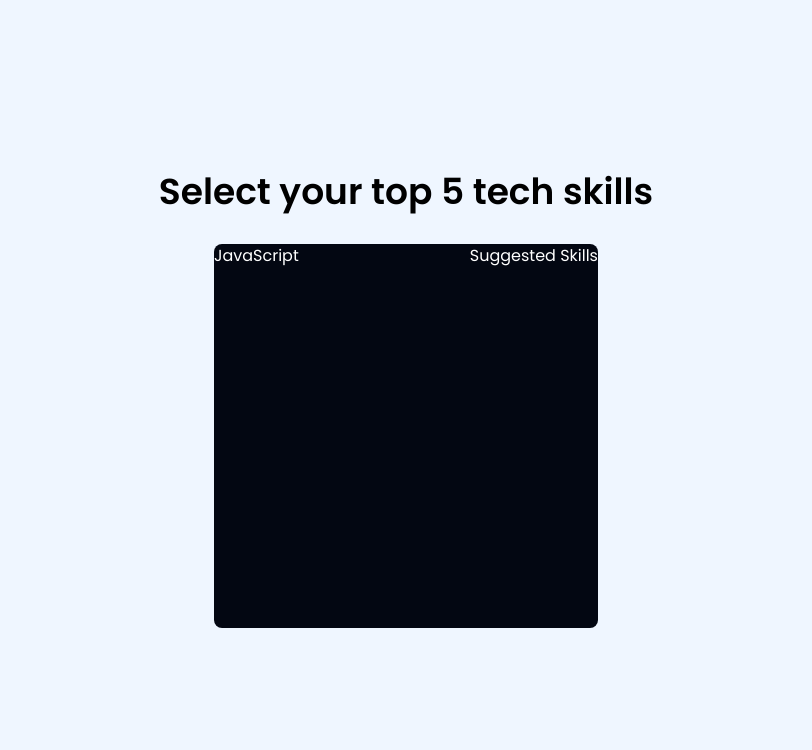
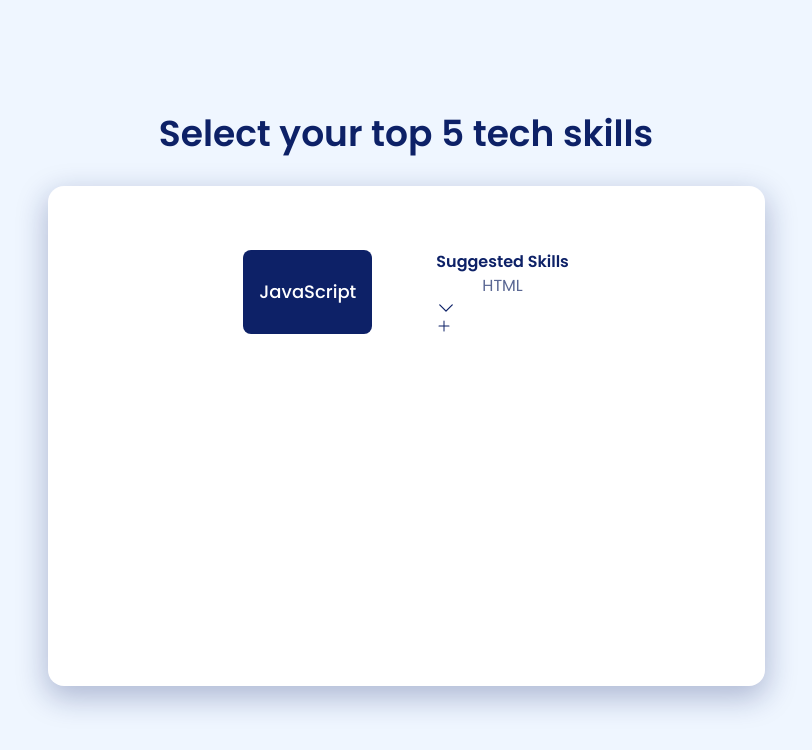
Before and after one commit to Lwmeek/SortList-Component, a React (Vite) app: page / in a window 1280 px wide. Shown: the top 750 px of the page, without its empty margins (234-1046 px from the left). Built offline with nearby package versions, Linux system fonts and the light colour scheme.

Commit message:
Addint icons needed couple of color changes

```diff
--- a/package.json
+++ b/package.json
@@ -10,6 +10,7 @@
     "preview": "vite preview"
   },
   "dependencies": {
+    "@heroicons/react": "^2.1.1",
     "react": "^18.2.0",
     "react-dom": "^18.2.0"
   },
--- a/src/Components/Heading.jsx
+++ b/src/Components/Heading.jsx
@@ -1,7 +1,7 @@
 import React from "react";
 
 const Heading = () => {
-	return <h1 className="font-semibold text-4xl mb-8">Select your top 5 tech skills</h1>;
+	return <h1 className="font-semibold text-4xl mb-8 text-navyblue">Select your top 5 tech skills</h1>;
 };
 
 export default Heading;
--- a/src/Components/SkillsList.jsx
+++ b/src/Components/SkillsList.jsx
@@ -1,12 +1,22 @@
 import React from "react";
+import { ChevronDownIcon, PlusIcon } from "@heroicons/react/24/solid";
 
 const SkillsList = () => {
 	return (
 		<>
-			<div className="skillList-container w-96 h-96 bg-black rounded-lg">
-				<section className="text-white flex justify-between">
-					<button>JavaScript</button>
-                    <h2>Suggested Skills</h2>
+			<div className="skillList-container bg-white rounded-2xl p-16">
+				<section className="text-white flex gap-x-16 justify-center">
+					<button className="bg-navyblue text-lg font-medium rounded-lg p-4">
+						JavaScript
+					</button>
+					<div>
+						<h2 className="text-navyblue font-semibold text-base">
+							Suggested Skills
+						</h2>
+						<p className="text-paleblue font-normal text-base">HTML</p>
+						<ChevronDownIcon className="text-navyblue w-5" />
+                        <PlusIcon className="text-navyblue w-4"/>
+					</div>
 				</section>
 			</div>
 		</>
--- a/src/index.css
+++ b/src/index.css
@@ -14,3 +14,9 @@ body {
   align-items: center;
   background-color: #EFF6FF;
 }
+
+.skillList-container {
+  width: 717px;
+  height: 500px;
+  box-shadow: 0px 10px 30px 2px #0d206748;
+}
```
Also changed, not shown: 1 other file (tests, documents, lock files or other folders).
